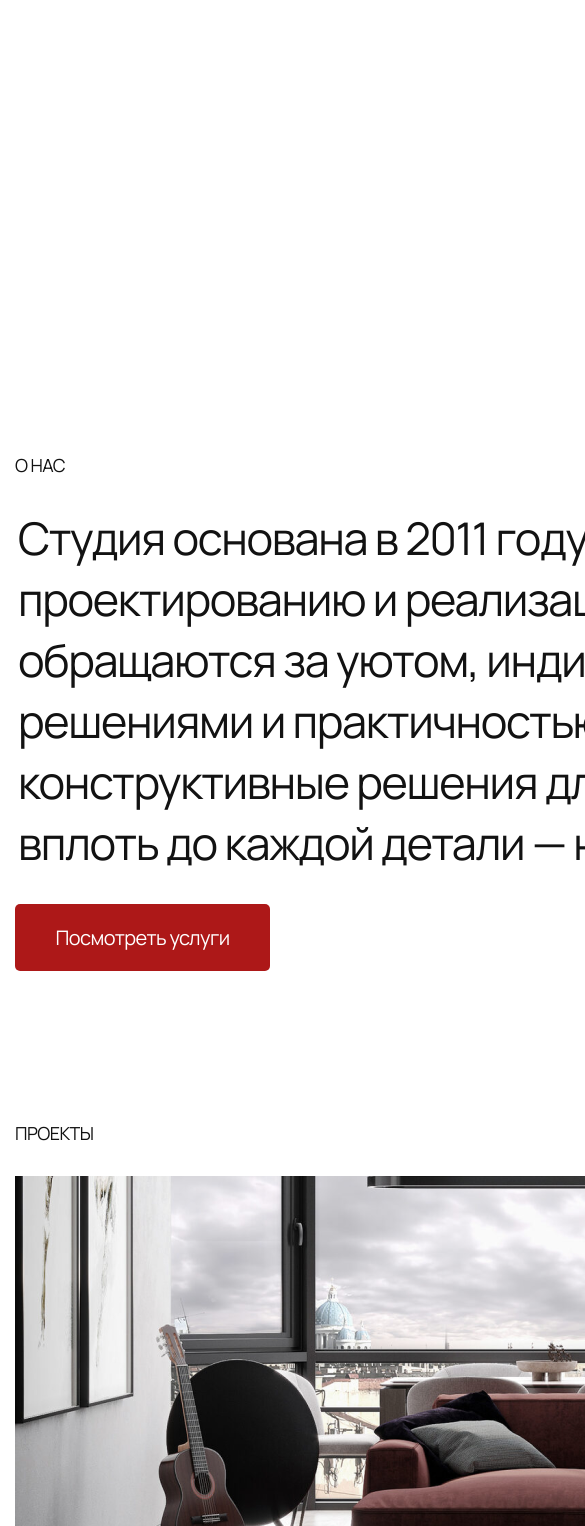
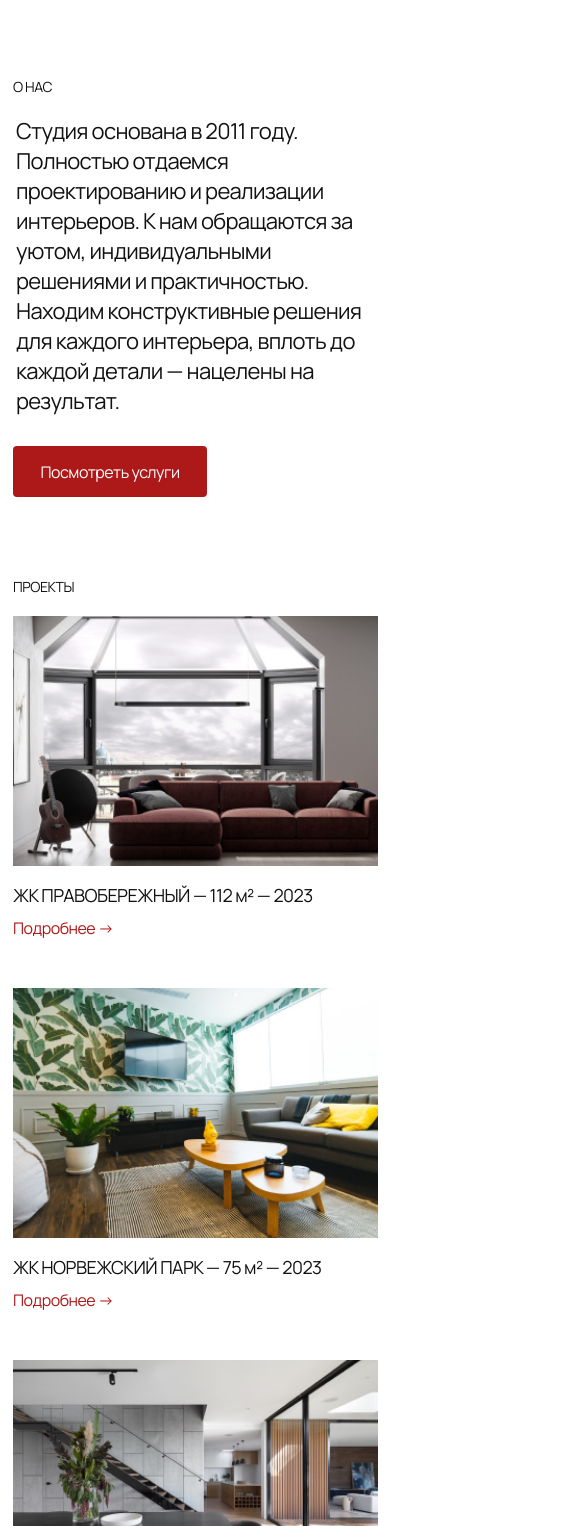
Before and after one commit to alekseykaprov/metrika, a plain HTML site: page index.html in a window 390 px wide. Shown: the part 474-2000 px from the top of the page, 585 px wide, since content can reach past the window. Drawn offline with Linux system fonts and the light colour scheme.

Commit message:
Проф.уровень 1 чекпоинт

```diff
--- a/css/about.css
+++ b/css/about.css
@@ -32,3 +32,41 @@
     text-decoration: none;
     text-align: center;
 }
+
+@media (max-width: 1199px) {
+    section {
+        padding-bottom: 120px;
+    }
+    .about__text {
+        width: 690px;
+        font-size: 35px;
+        line-height: 48px;
+    }
+    .about__btn {
+        padding: 20px 40px;
+        line-height: 28px;
+    }
+}
+
+@media (max-width: 767px) {
+    .about__title {
+        margin-bottom: 20px;
+        font-size: 14px;
+        line-height: 19px;
+    }
+    .about__text {
+        width: 346px;
+        font-size: 22px;
+        line-height: 30px;
+    }
+    .about__btn {
+        width: 194px;
+        height: 51px;
+        padding: 14.5px 27px;
+        border-radius: 4px;
+        font-size: 16px;
+        line-height: 22px;
+        text-align: center;
+    }
+
+}
--- a/css/interior.css
+++ b/css/interior.css
@@ -16,7 +16,7 @@
     background-repeat: no-repeat;
 }
 
-.interior__text {
+.interior__img-text {
     position: absolute;
     left: 40px;
     bottom: 40px;
@@ -26,3 +26,50 @@
     letter-spacing: -0.03em;
     color: #FFFFFF;
 }
+
+@media (max-width: 1199px) {
+    .interior__title {
+        width: 802px;
+        font-size: 50px;
+    }
+    .interior__img {
+        width: 100%;
+        height: 400px;
+        background-size: cover;
+        background-repeat: no-repeat;
+        background-position: center;
+    }
+    .interior__img-text {
+        font-size: 20px;
+        line-height: 27px;
+    }
+}
+
+@media (max-width: 767px) {
+    .interior__title {
+        width: 348px;
+        margin-bottom: 25px;
+        font-size: 30px;
+        line-height: 32px;
+    }
+    .interior__img {
+        width: 100%;
+        height: 350px;
+    }
+    .interior__img-text {
+        width: 312px;
+        font-size: 16px;
+        line-height: 22px;
+        left: 15px;
+        bottom: 15px;
+    }
+}
+
+@media (max-width: 400px) {
+    .interior__title {
+        width: 100%;
+    }
+    .interior__img {
+        background-image: url("../images/interior_mobile.png")
+    }
+}
--- a/css/projects.css
+++ b/css/projects.css
@@ -57,3 +57,52 @@
     color: #FFFFFF;
     background-color: #AD1818;
 }
+
+@media (max-width: 1199px) {
+    .projects__item-image {
+        width: 100%;
+        object-fit: cover;
+    }
+    .projects__item-title {
+        margin-bottom: 10px;
+        font-size: 25px;
+        line-height: 34px;
+    }
+    .projects__list {
+        margin-bottom: 80px;
+    }
+    .projects__all-btn {
+        width: 100%;
+    }
+}
+
+@media (max-width: 767px) {
+    .projects__title {
+        margin-bottom: 20px;
+        font-size: 14px;
+        line-height: 19px;
+    }
+    .projects__item-image {
+        height: 250px;
+    }
+    .projects__item-title {
+        margin-bottom: 10px;
+        font-size: 18px;
+        line-height: 24px;
+    }
+    .projects__details {
+        font-size: 16px;
+        line-height: 22px;
+    }
+    .projects__list {
+        margin-bottom: 49px;
+    }
+    .projects__all-btn {
+        width: 100%;
+        height: 100px;
+        border-radius: 3.8px;
+        padding: 37px 0;
+        font-size: 22px;
+        line-height: 30px;
+    }
+}
--- a/css/styles.css
+++ b/css/styles.css
@@ -34,3 +34,25 @@ body {
 section {
     padding-bottom: 150px;
 }
+
+
+@media (max-width: 1199px) {
+    section {
+        padding-bottom: 120px;
+    }
+    .container {
+        width: 100%;
+        padding-left: 17px;
+        padding-right: 15px;
+    }
+}
+
+@media (max-width: 767px) {
+    section {
+        padding-bottom: 80px;
+    }
+    .container {
+        padding-left: 13px;
+        padding-right: 12px;
+    }
+}
--- a/index.html
+++ b/index.html
@@ -3,15 +3,14 @@
 <head>
     <meta charset="UTF-8">
     <meta name="viewport" content="width=device-width, initial-scale=1.0">
-
     <link rel="stylesheet" href="css/reset.css">
     <link rel="stylesheet" href="css/styles.css">
-
+    <link rel="icon" href="images/favicon.png" type="image/png">
     <title>Метрика</title>
 </head>
 <body>
 
-    <header class="header">
+    <!-- <header class="header">
         <div class="container">
             <a class="logo" href="#">
                 <img class="logo-img" src="images/logo-metrika.png" alt="Изображение логотипа Метрика">
@@ -25,55 +24,81 @@
                 </ul>
             </nav>
         </div>
-    </header>
+    </header> -->
 
     <main>
+        <div class="container">
             <section>
-            <div class="container">
                 <h1 class="interior__title">Современные и стильные интерьеры для комфортной жизни</h1>
                 <div class="interior__img">
-                    <p class="interior__text">
+                    <p class="interior__img-text">
                         Мы - команда квалифицированных дизайнеров и архитекторов, занимающихся разработкой и реализацией дизайн-проектов
                     </p>
-                </div>
                 </div>
             </section>
 
             <section id="about">
-            <div class="container">
                 <h2 class="about__title">О НАС</h2>
                 <p class="about__text">
                     Студия основана в 2011 году. Полностью отдаемся проектированию и реализации интерьеров. К нам обращаются за уютом, индивидуальными решениями и практичностью. Находим конструктивные решения для каждого интерьера, вплоть до каждой детали — нацелены на результат.
                 </p>
                 <a class="about__btn" href="#services">Посмотреть услуги</a>
-            </div>
             </section>
 
             <section id="projects">
-            <div class="container">
                 <h2 class="projects__title">ПРОЕКТЫ</h2>
                 <ul>
                     <li class="projects__list">
+                        <picture>
+                            <source
+                                media="(max-width: 500px)"
+                                srcset="images/redsofa_mobile.png"
+                            >
+                            <source
+                                media="(max-width: 1199px)"
+                                srcset="images/redsofa_tablet.png"
+                            >
                             <img class="projects__item-image" src="images/redsofa.png" alt="Интерьер с участием красного дивана">
+                        </picture>
                         <h3 class="projects__item-title">ЖК ПРАВОБЕРЕЖНЫЙ — 112 м² — 2023</h3>
                         <a class="projects__details" href="#">Подробнее →</a>
                     </li>
                     <li class="projects__list">
+                        <picture>
+                            <source
+                                media="(max-width: 500px)"
+                                srcset="images/greenleaves_mobile.png"
+                            >
+                            <source
+                                media="(max-width: 1199px)"
+                                srcset="images/greenleaves_tablet.png"
+                            >
                             <img class="projects__item-image" src="images/greenleaves.png" alt="Интерьер уютной комнаты">
+                        </picture>
                         <h3 class="projects__item-title">ЖК НОРВЕЖСКИЙ ПАРК — 75 м² — 2023</h3>
                         <a class="projects__details" href="#">Подробнее →</a>
                     </li>
                     <li class="projects__list">
+                        <picture>
+                            <source
+                                media="(max-width: 500px)"
+                                srcset="images/dinnertable_mobile.png"
+                            >
+                            <source
+                                media="(max-width: 1199px)"
+                                srcset="images/dinnertable_tablet.png"
+                            >
                             <img class="projects__item-image" src="images/dinnertable.png" alt="Современный интерьер дома">
+                        </picture>
                         <h3 class="projects__item-title">ЖК СОСНОВСКИЕ ОЗЕРА — 94 м² — 2022</h3>
                         <a class="projects__details" href="#">Подробнее →</a>
                     </li>
                 </ul>
                 <a class="projects__all-btn" href="#">Смотреть все проекты</a>
+            </section>
         </div>
-        </section>
 
-        <section id="services" class="black-section">
+        <!-- <section id="services" class="black-section">
             <div class="container">
                 <h2 class="services__title">УСЛУГИ</h2>
                 <ul>
@@ -103,18 +128,19 @@
             </div>
         </section>
 
+        <div class="container">
             <section id="contacts" class="contacts-section">
-            <div class="container">
                 <h2 class="contacts__title">КОНТАКТЫ</h2>
                 <ul>
                     <li><a class="phone" href="tel:+99891 134-24-71">+99891 134-24-71</a></li>
                     <li><a class="e-mail" href="mailto:kaproff.a@yandex.com">kaproff.a@yandex.com</a></li>
                 </ul>
-            </div>
             </section>
+        </div> -->
+
     </main>
 
-    <footer class="footer">
+    <!-- <footer class="footer">
         <div class="container">
             <nav class="footer__nav">
                 <ul>
@@ -126,7 +152,7 @@
             </nav>
             <p class="footer__title">Студия дизайна интерьера Метрика — 2024</p>
         </div>
-    </footer>
+    </footer> -->
 
 </body>
 </html>
```
Also changed, not shown: images/dinnertable_mobile.png (added), images/dinnertable_tablet.png (added), images/favicon.png (added), images/greenleaves_mobile.png (added), images/greenleaves_tablet.png (added), images/interior_mobile.png (added), images/redsofa_mobile.png (added), images/redsofa_tablet.png (added). Lines whose indentation alone changed are shown as unchanged.
